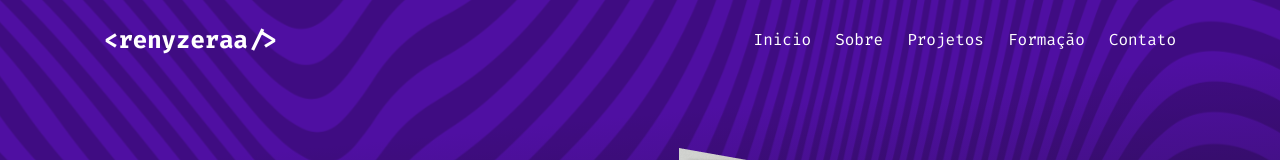
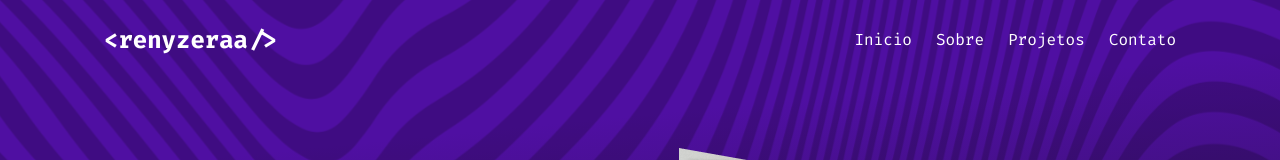
Before and after one commit to renyzeraa/portfolio-v1, a React (Vite) app in the folder portfolio/: page / in a window 1280 px wide. Shown: the top 160 px of the page. Built offline with nearby package versions, Linux system fonts and the light colour scheme; a web font is replaced by a local one.

Commit message:
remove formation

```diff
--- a/portfolio/src/components/Header/index.jsx
+++ b/portfolio/src/components/Header/index.jsx
@@ -37,11 +37,11 @@ export function Header() {
                   Projetos
                 </Link>
               </li>
-              <li className='menu-option'>
+              {/* <li className='menu-option'>
                 <Link onClick={closeMenu} to="/formation">
                   Formação
                 </Link>
-              </li>
+              </li> */}
               <li className='menu-option'>
                 <Link onClick={closeMenu} to="/contact">
                   Contato
```
